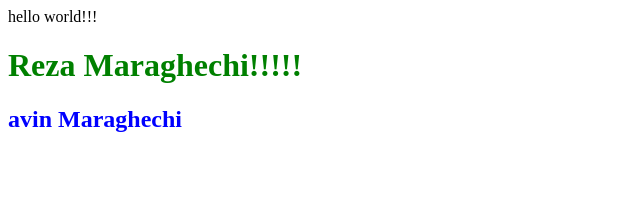
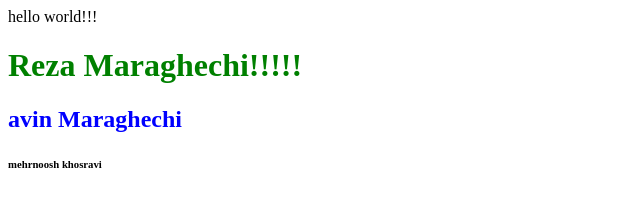
Before and after one commit to Reza216/cs50xiran, a plain HTML site: page index.html in a window 1280 px wide. Shown: the full height of the page, 0-640 px from the left. Drawn offline with Linux system fonts and the light colour scheme.

Commit message:
add name

```diff
--- a/index.html
+++ b/index.html
@@ -11,5 +11,6 @@
 
     <h1 style="color:green;">Reza Maraghechi!!!!!</h1>
     <h2 style="color: blue;">avin Maraghechi</h2>
+    <h6>mehrnoosh khosravi</h6>
 </body>
 </html>
```
